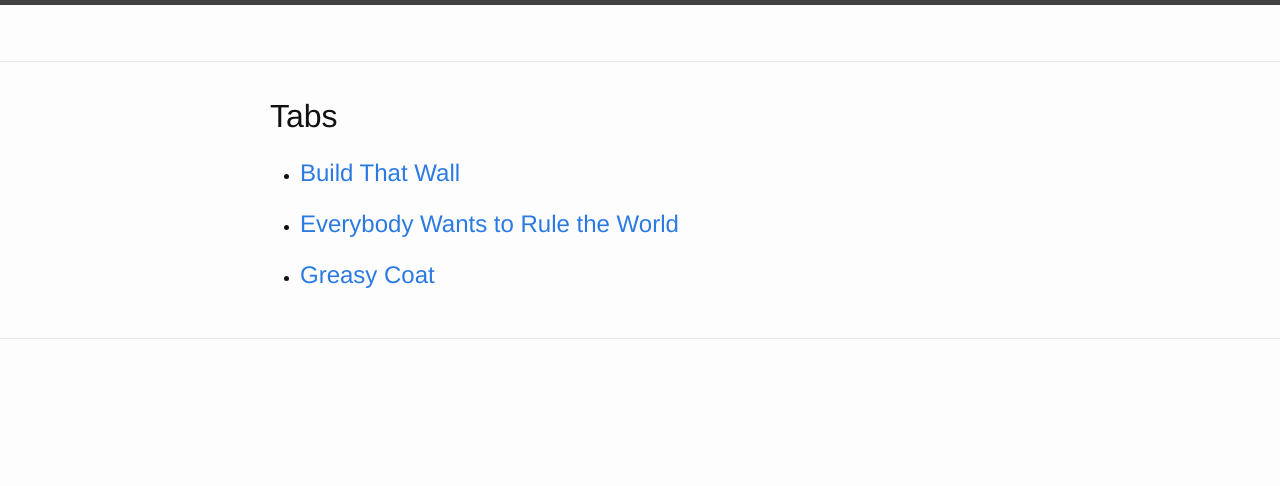
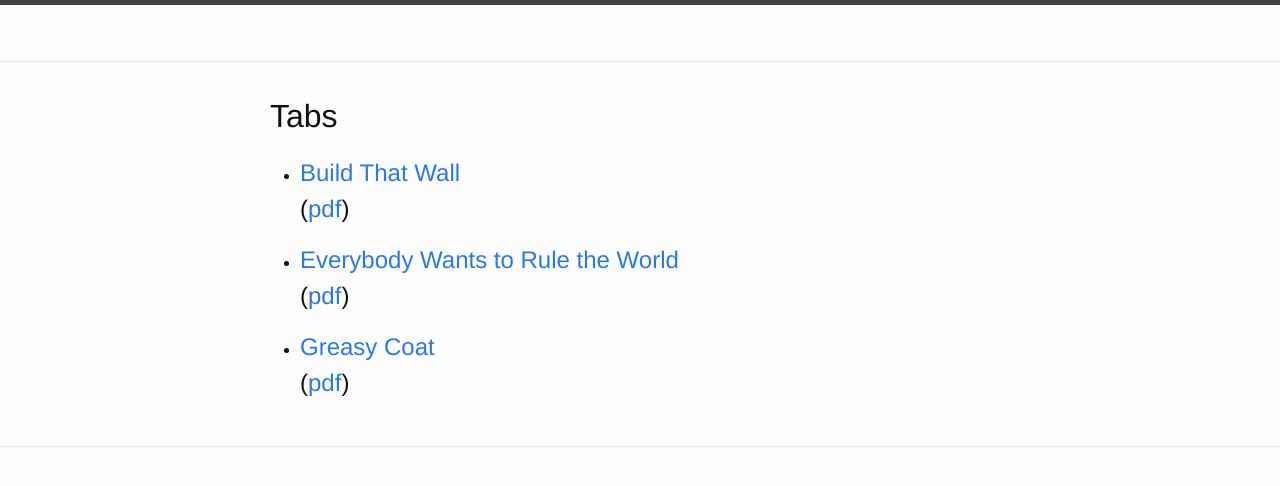
Before and after one commit to Billiam/ukulele-tabs, a Jekyll site: the page built from index.html, in a window 1280 px wide. Shown: the top 486 px of the page. Built offline with Jekyll 4.4.1, drawn with Linux system fonts in a browser that asks for light colours; Markdown is read by kramdown in place of the engine named in the settings.

Commit message:
Adding pdf link

```diff
--- a/index.html
+++ b/index.html
@@ -10,7 +10,7 @@ layout: default
       {% if page.categories contains 'tab' %}
       <li>
         <h2>
-          <a class="post-link" href="{{ page.url | prepend: site.baseurl }}">{{ page.title }}</a>
+          <a class="post-link" href="{{ page.url | prepend: site.baseurl }}">{{ page.title }}</a> (<a class="file-link" href="{{ site.baseurl }}/tabs/{{page.directory}}/{{page.file}}.pdf">pdf</a>)
         </h2>
       </li>
       {% endif %}
```
